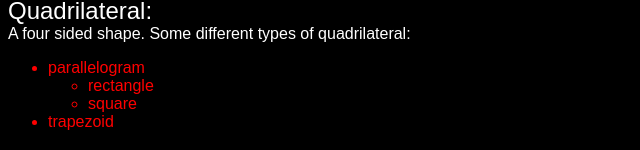
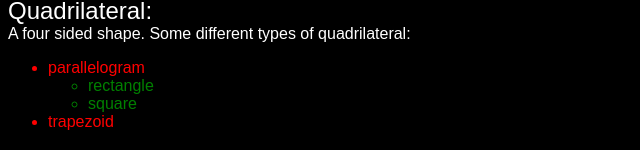
Before and after one commit to naingkokolin-mst/DesigningAndDevelopingWebsite, a plain HTML site: page assignment3.html in a window 1280 px wide. Shown: the part 303-453 px from the top of the page, without its empty margins (0-640 px from the left). Drawn offline with Linux system fonts and the light colour scheme.

Commit message:
assignment3 late

```diff
--- a/assignment3.css
+++ b/assignment3.css
@@ -23,6 +23,6 @@ li {
     color: red;
 }
 
-li:contains('rectangle') {
+li li {
     color: green;
 }
```
